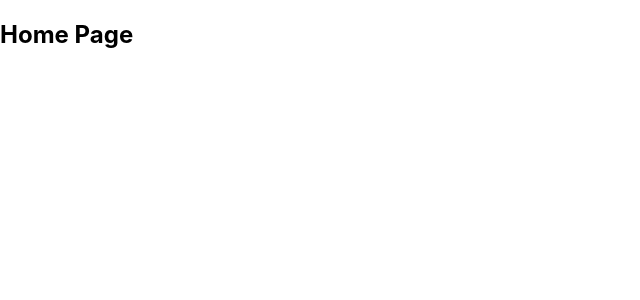
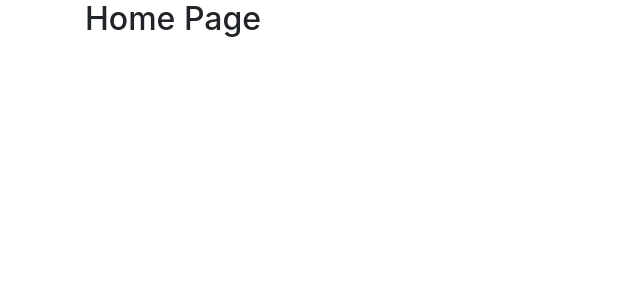
Before and after one commit to eyalmagnus/Homeowner-Association-Management-System, a React (Create React App) app: page / in a window 1280 px wide. Shown: the top 300 px of the page, without its empty margins (0-640 px from the left). Built offline with nearby package versions, Linux system fonts and the light colour scheme.

Commit message:
router correct structure + adding bootstrap

```diff
--- a/package.json
+++ b/package.json
@@ -6,7 +6,9 @@
     "@testing-library/jest-dom": "^4.2.4",
     "@testing-library/react": "^9.5.0",
     "@testing-library/user-event": "^7.2.1",
+    "bootstrap": "^4.5.2",
     "react": "^16.13.1",
+    "react-bootstrap": "^1.3.0",
     "react-dom": "^16.13.1",
     "react-router-dom": "^5.2.0",
     "react-scripts": "3.4.3"
--- a/src/App.js
+++ b/src/App.js
@@ -1,4 +1,5 @@
 import React from "react";
+import "bootstrap/dist/css/bootstrap.min.css";
 import HomePage from "./pages/homePage";
 import DashboardPage from "./pages/dashboardPage";
 import TennantsPage from "./pages/tennantsPage";
--- a/src/pages/homePage.js
+++ b/src/pages/homePage.js
@@ -1,7 +1,12 @@
 import React, { Component } from "react";
+import { Container } from "react-bootstrap";
 
 function HomePage() {
-  return <h2>Home Page</h2>;
+  return (
+    <Container>
+      <h2> Home Page</h2>
+    </Container>
+  );
 }
 
 export default HomePage;
```
Also changed, not shown: public/directions.txt (added), 1 other file (tests, documents, lock files or other folders).
